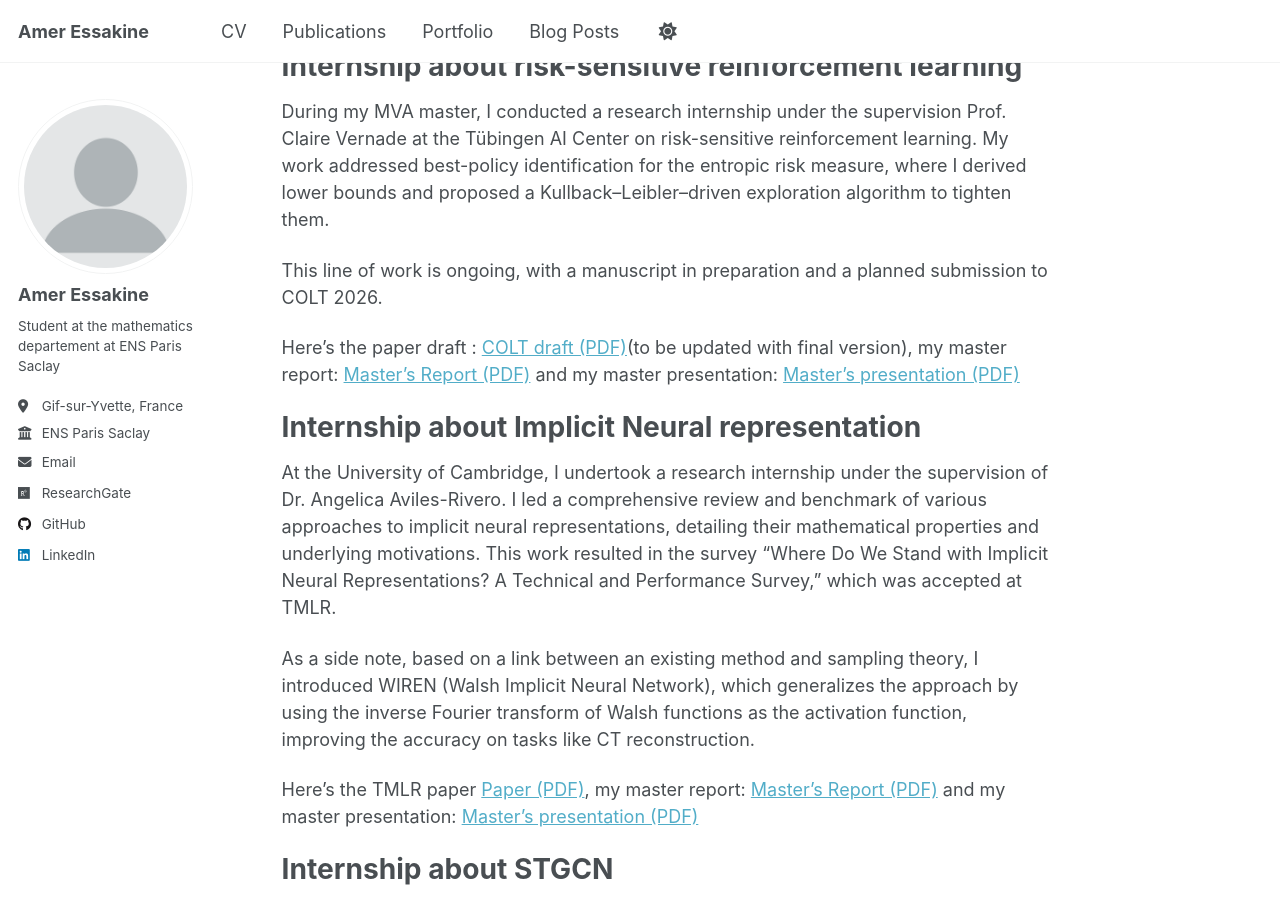
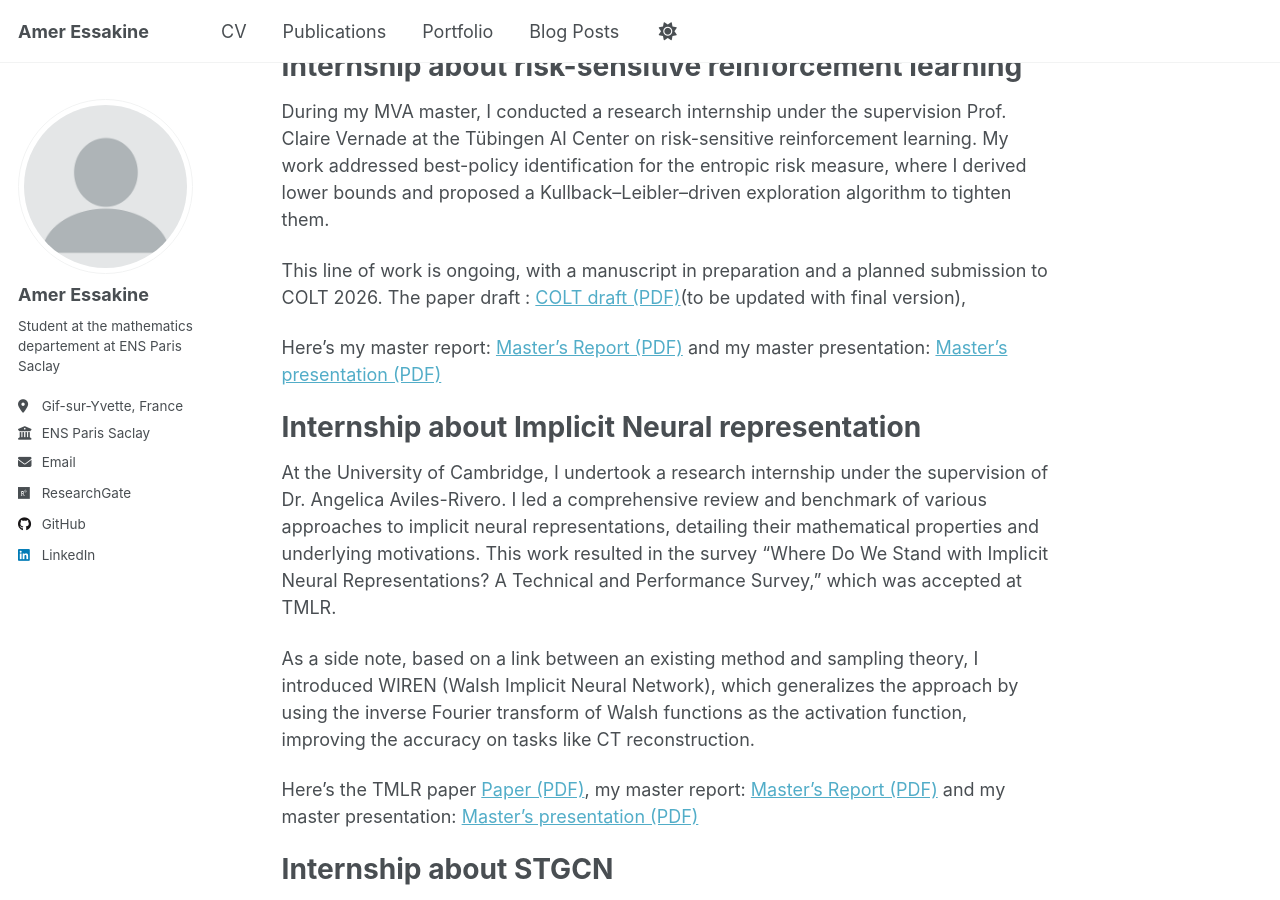
Before and after one commit to aessakine/aessakine.github.io, a Jekyll site: the page built from _pages/about.md, in a window 1280 px wide and 900 px high, scrolled down 485 px. Built offline with Jekyll 4.4.1, drawn with Linux system fonts in a browser that asks for light colours; a script that is not in the unit is left out.

```diff
--- a/_pages/about.md
+++ b/_pages/about.md
@@ -19,9 +19,9 @@ Internship about risk-sensitive reinforcement learning
 ======
 During my MVA master, I conducted a research internship under the supervision Prof. Claire Vernade at the Tübingen AI Center on risk-sensitive reinforcement learning. My work addressed best-policy identification for the entropic risk measure, where I derived lower bounds and proposed a Kullback–Leibler–driven exploration algorithm to tighten them.
 
-This line of work is ongoing, with a manuscript in preparation and a planned submission to COLT 2026.
+This line of work is ongoing, with a manuscript in preparation and a planned submission to COLT 2026. The paper draft : [COLT draft (PDF)]({{ '/files/Entropic_BPI_Draft.pdf' | relative_url }})(to be updated with final version),
 
-Here's the paper draft : [COLT draft (PDF)]({{ '/files/Entropic_BPI_Draft.pdf' | relative_url }})(to be updated with final version),  my master report: [Master’s Report (PDF)]({{ '/files/MVA report.pdf' | relative_url }}) and my master presentation: [Master’s presentation (PDF)]({{ '/files/MVA presentation.pdf' | relative_url }})
+Here's  my master report: [Master’s Report (PDF)]({{ '/files/MVA report.pdf' | relative_url }}) and my master presentation: [Master’s presentation (PDF)]({{ '/files/MVA presentation.pdf' | relative_url }})
 
 Internship about Implicit Neural representation
 ======
```
